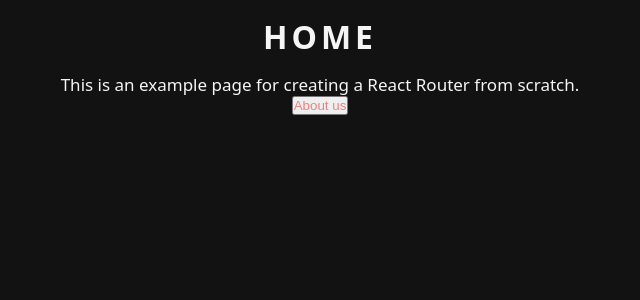
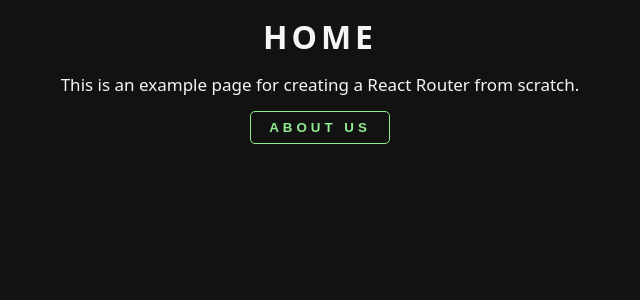
Before and after one commit to Espadv69/React_Beginner, a React app in the folder 06-espadv-router/: page / in a window 1280 px wide. Shown: the top 300 px of the page, without its empty margins (320-960 px from the left). Built offline with nearby package versions, Linux system fonts and the light colour scheme; the HTML template or start-up script is replaced by a standard one.

Commit message:
feat: update className for button in HomePage for consistent styling

```diff
--- a/06-espadv-router/src/pages/Home.jsx
+++ b/06-espadv-router/src/pages/Home.jsx
@@ -10,7 +10,7 @@ export default function HomePage() {
       <button
         type="button"
         onClick={() => navigateTo('/about')}
-        className="a-spa"
+        className="button-spa"
       >
         About us
       </button>
```
